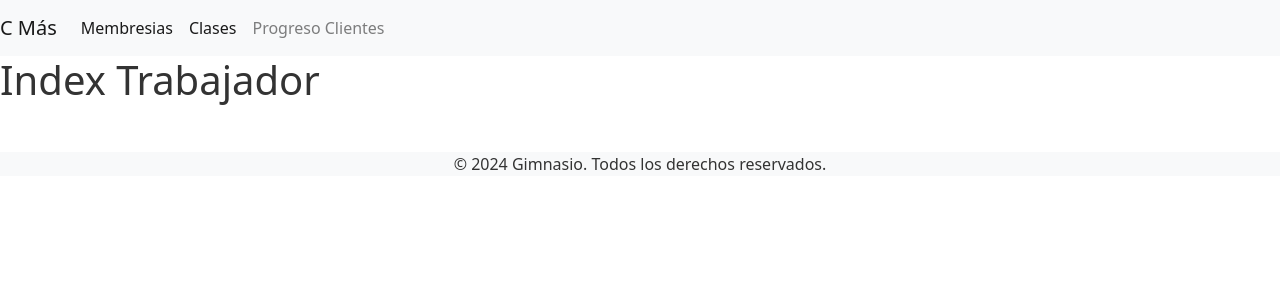
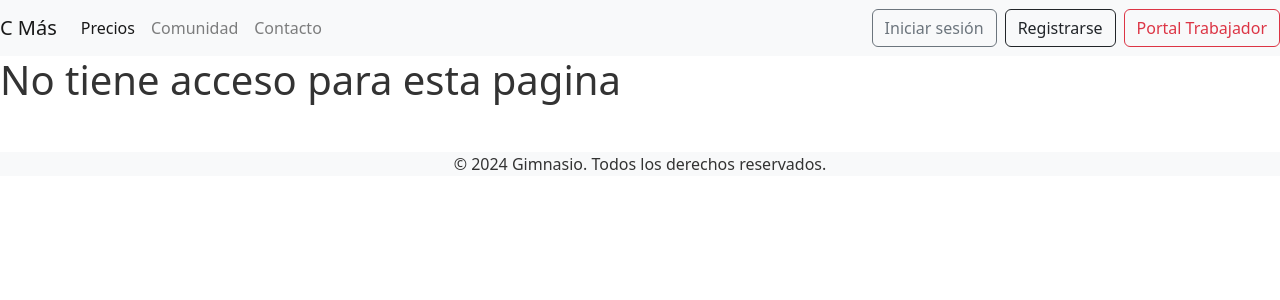
Before and after one commit to Vicho0o0/C-MAS, a Django app: page /Portal_Trabajador/ in a window 1280 px wide. Shown: the top 300 px of the page. Run offline with Django 5.2, Linux system fonts and the light colour scheme; some libraries are stand-ins or nearby versions.

Commit message:
Chiquito

```diff
--- a/PortalCMAS/views.py
+++ b/PortalCMAS/views.py
@@ -78,7 +78,7 @@ def Login_Admin(request):
             if user.password == password and user.is_staff:
                 login(request, user)
                 messages.success(request, "Inicio de sesión exitoso.")
-                return redirect('../')
+                return redirect('../Portal_Trabajador/')
             else:
                 messages.error(request, "Credenciales incorrectas o usuario sin permisos.")
         except User.DoesNotExist:
--- a/PortalTrabajador/templates/clases_eliminar.html
+++ b/PortalTrabajador/templates/clases_eliminar.html
@@ -1,4 +1,5 @@
 {% include 'headerT.html' %}
+
 <div class="container mt-5">
     <h1>Eliminar Clases</h1>
     <h3>¿Desea eliminar la siguiente Clase?:<b>{{ clases.Actividad }}</b></h3>
--- a/PortalTrabajador/templates/indexT.html
+++ b/PortalTrabajador/templates/indexT.html
@@ -1,4 +1,9 @@
 {% load static %}
-{%include 'headerT.html'%}
+{% if request.user.is_staff == 1 %}
+    {%include 'headerT.html'%}
     <h1>Index Trabajador</h1>
+{%else%}
+    {%include 'header.html'%}
+    <h1>No tiene acceso para esta pagina</h1>
+{%endif%}
 {%include 'footerT.html'%}
```
